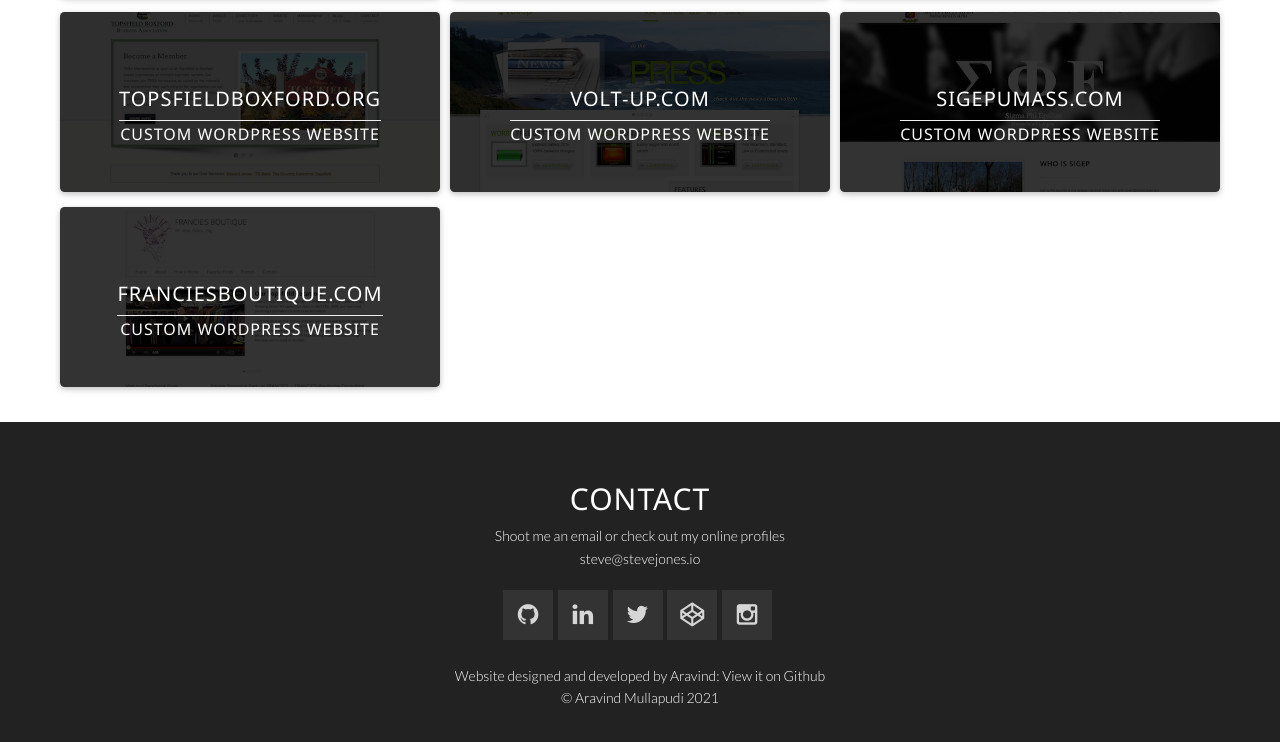
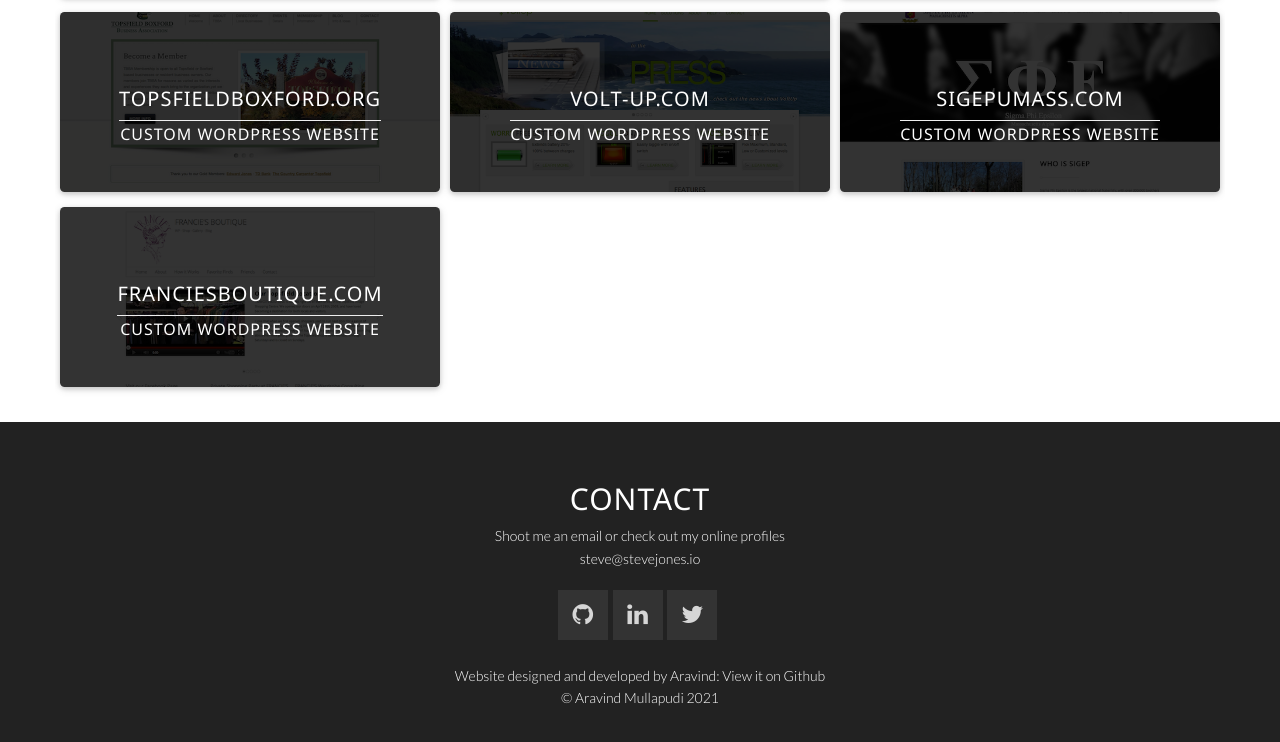
Before and after one commit to Aravind-Chowdary/Aravind-Chowdary.github.io, a plain HTML site: page index.html in a window 1280 px wide. Shown: the part 2725-3467 px from the top of the page. Drawn offline with nearby package versions, Linux system fonts and the light colour scheme; some packages are replaced by stand-ins of ours.

Commit message:
Update index.html

```diff
--- a/index.html
+++ b/index.html
@@ -1067,20 +1067,14 @@
               <!-- <h3>Other places you can find me</h3> -->
               <ul class="list-inline banner-social-buttons animated fadeIn">
                 <!-- GitHub Button -->
-                <li><a id="github" href="https://github.com/Steve-Jones" target="_blank"><i
+                <li><a id="github" href="https://github.com/Aravind-Chowdary" target="_blank"><i
                       class="fa fa-github"></i></a></li>
                 <!-- LinkedIn Button -->
-                <li><a id="linkedin" href="https://www.linkedin.com/in/stevejones0" target="_blank"><i
+                <li><a id="linkedin" href="https://www.linkedin.com/in/aravind-kumar-6a6155117/" target="_blank"><i
                       class="fa fa-linkedin"></i></a></li>
                 <!-- Twitter Button -->
-                <li><a id="twitter" href="https://twitter.com/_Steve_Jones" target="_blank"><i
+                <li><a id="twitter" href="https://twitter.com/aravind614" target="_blank"><i
                       class="fa fa-twitter"></i></a></li>
-                <!-- Codepen Button -->
-                <li><a id="codepen" href="http://codepen.io/Steve-Jones/" target="_blank"><i
-                      class="fa fa-codepen"></i></a></li>
-                <!-- Instagram Button -->
-                <li><a id="instagram" href="https://instagram.com/steve_jones_/" target="_blank"><i
-                      class="fa fa-instagram"></i></a></li>
               </ul>
             </div>
           </div>
```
